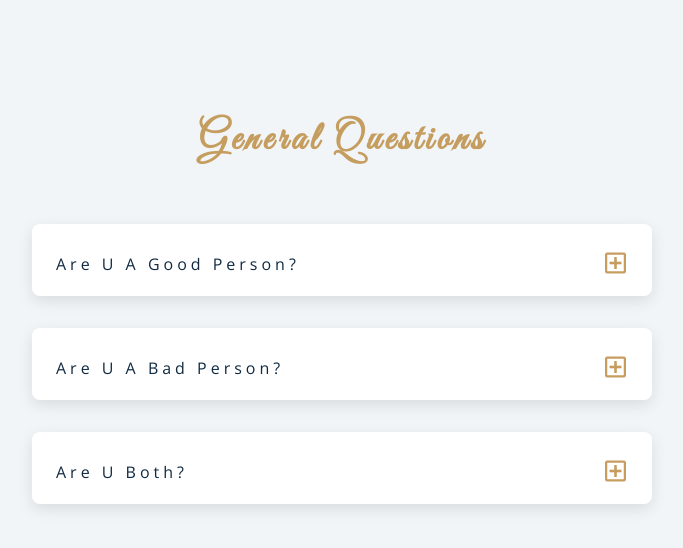
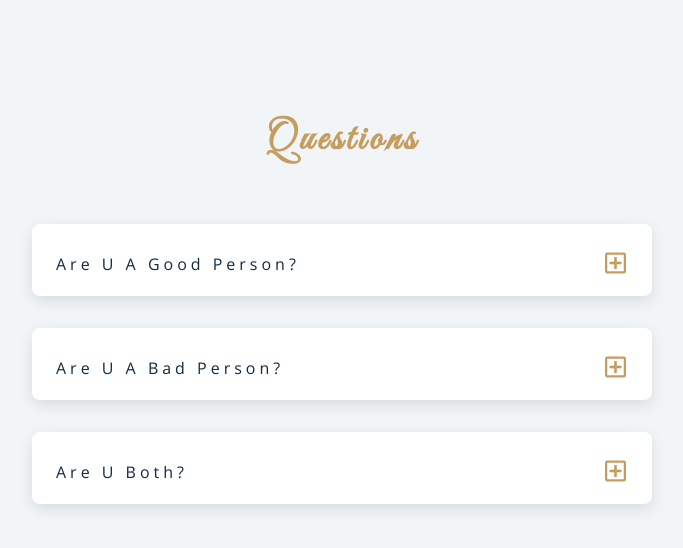
Before and after one commit to PraharshS/Questions, a plain HTML site: page project files/index.html in a window 1280 px wide. Shown: the whole page, without its empty margins (298-981 px from the left). Drawn offline with nearby package versions, Linux system fonts and the light colour scheme.

Commit message:
third commit

```diff
--- a/project files/index.html
+++ b/project files/index.html
@@ -17,7 +17,7 @@
   <div class="questions">
     <!-- title  -->
     <div class="title">
-      <h2>general questions</h2>
+      <h2>Questions</h2>
     </div>
     <!-- questions  -->
     <div class="section-center">
```
